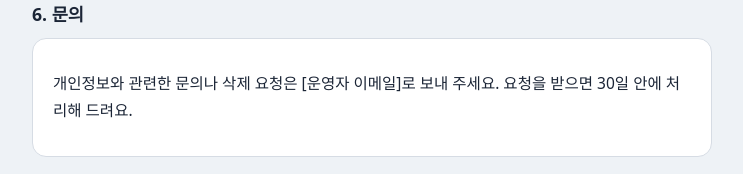
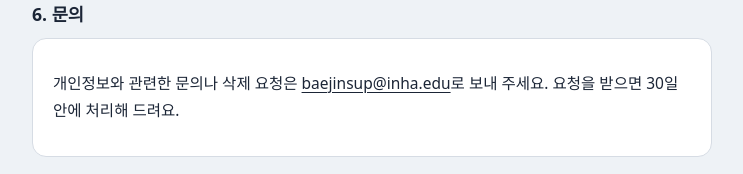
Before and after one commit to baejinsup-cloud/oneul-mwo-ipji, a website: page privacy.html in a window 1280 px wide. Shown: the part 1539-1713 px from the top of the page, without its empty margins (268-1011 px from the left). Drawn offline with Linux system fonts and the light colour scheme.

Commit message:
Add files via upload

```diff
--- a/privacy.html
+++ b/privacy.html
@@ -74,8 +74,7 @@
 
   <h2>6. 문의</h2>
   <div class="box">
-    <!-- 배포 전에 아래 [운영자 이메일]을 실제 연락받을 이메일 주소로 바꿔 주세요 -->
-    <p>개인정보와 관련한 문의나 삭제 요청은 [운영자 이메일]로 보내 주세요. 요청을 받으면 30일 안에 처리해 드려요.</p>
+    <p>개인정보와 관련한 문의나 삭제 요청은 <a href="mailto:baejinsup@inha.edu">baejinsup@inha.edu</a>로 보내 주세요. 요청을 받으면 30일 안에 처리해 드려요.</p>
   </div>
 </main>
 </body>
```
